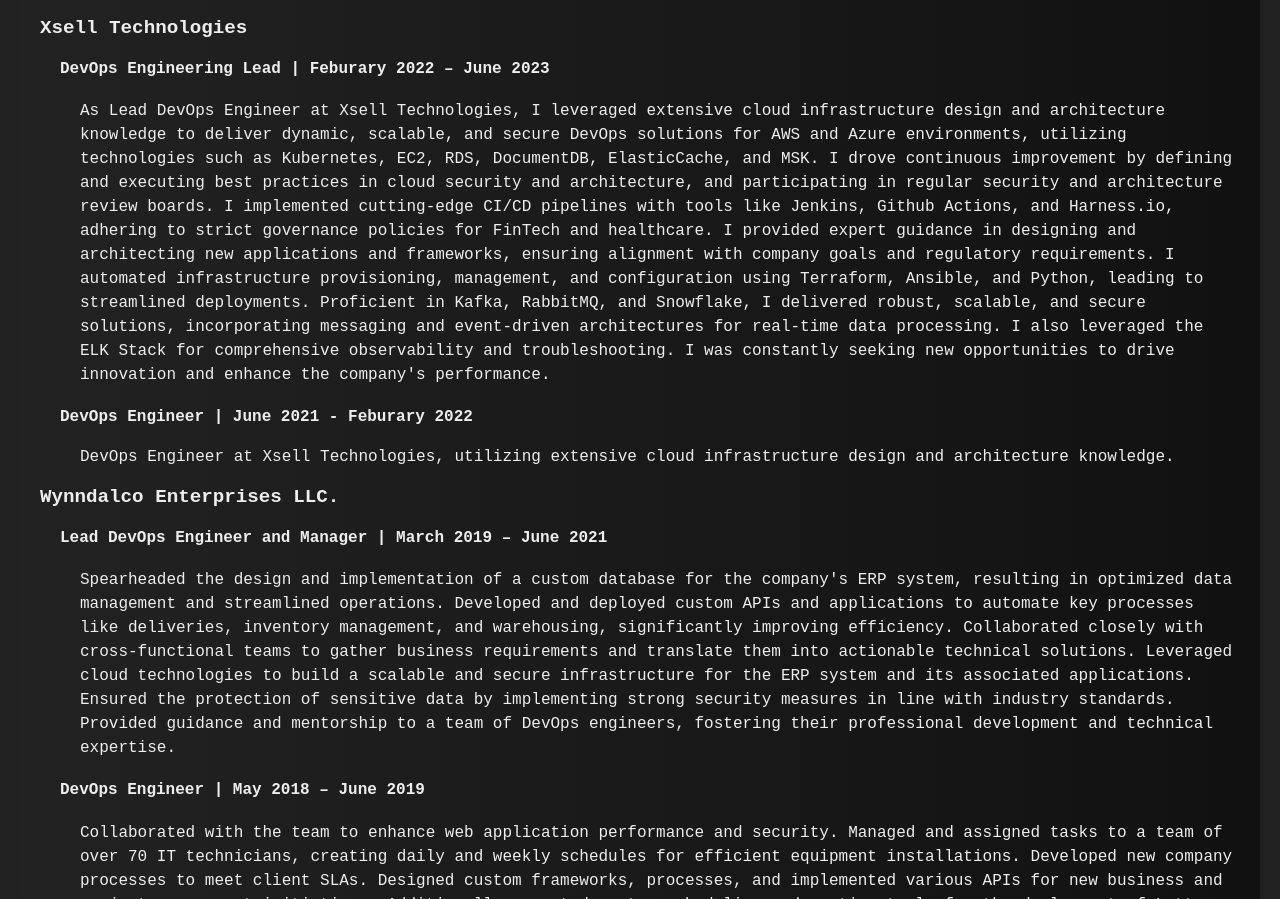
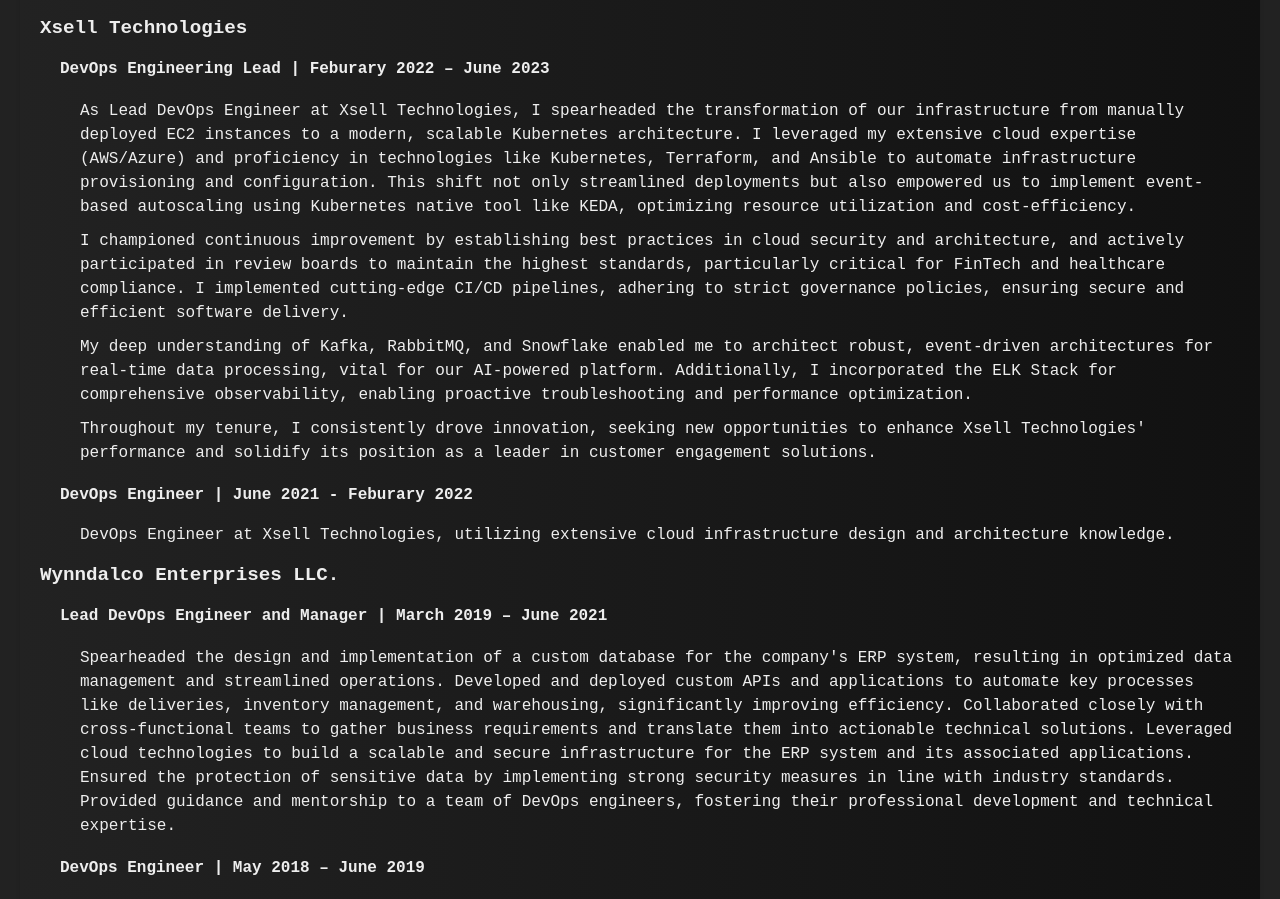
Before and after one commit to NyleGarcia/nyle-garcia.systems, a plain HTML site: page index.html in a window 1280 px wide. Shown: the part 871-1770 px from the top of the page. Drawn offline with Linux system fonts and the light colour scheme.

Commit message:
fix Xsell

```diff
--- a/index.html
+++ b/index.html
@@ -70,22 +70,26 @@
               <h4>DevOps Engineering Lead | Feburary 2022 – June 2023</h4>
               <ul>
 
-                <p>
-                  As Lead DevOps Engineer at Xsell Technologies, I leveraged extensive cloud infrastructure design and
-                  architecture knowledge to deliver dynamic, scalable, and secure DevOps solutions for AWS and Azure
-                  environments, utilizing technologies such as Kubernetes, EC2, RDS, DocumentDB, ElasticCache, and MSK.
-                  I drove continuous improvement by defining and executing best practices in cloud security and
-                  architecture, and participating in regular security and architecture review boards. I implemented
-                  cutting-edge CI/CD pipelines with tools like Jenkins, Github Actions, and Harness.io, adhering to
-                  strict governance policies for FinTech and healthcare. I provided expert guidance in designing and
-                  architecting new applications and frameworks, ensuring alignment with company goals and regulatory
-                  requirements. I automated infrastructure provisioning, management, and configuration using Terraform,
-                  Ansible, and Python, leading to streamlined deployments. Proficient in Kafka, RabbitMQ, and Snowflake,
-                  I delivered robust, scalable, and secure solutions, incorporating messaging and event-driven
-                  architectures for real-time data processing. I also leveraged the ELK Stack for comprehensive
-                  observability and troubleshooting. I was constantly seeking new opportunities to drive innovation and
-                  enhance the company's performance.
+                <p>As Lead DevOps Engineer at Xsell Technologies, I spearheaded the transformation of our infrastructure
+                  from manually deployed EC2 instances to a modern, scalable Kubernetes architecture. I leveraged my
+                  extensive cloud expertise (AWS/Azure) and proficiency in technologies like Kubernetes, Terraform, and
+                  Ansible to automate infrastructure provisioning and configuration. This shift not only streamlined
+                  deployments but also empowered us to implement event-based autoscaling using Kubernetes native tool like KEDA,
+                  optimizing resource utilization and cost-efficiency.</p>
+
+                <p>I championed continuous improvement by establishing best practices in cloud security and
+                  architecture, and actively participated in review boards to maintain the highest standards,
+                  particularly critical for FinTech and healthcare compliance. I implemented cutting-edge CI/CD
+                  pipelines, adhering to strict governance policies, ensuring secure and efficient software delivery.
                 </p>
+
+                <p>My deep understanding of Kafka, RabbitMQ, and Snowflake enabled me to architect robust, event-driven
+                  architectures for real-time data processing, vital for our AI-powered platform. Additionally, I
+                  incorporated the ELK Stack for comprehensive observability, enabling proactive troubleshooting and
+                  performance optimization.</p>
+
+                <p>Throughout my tenure, I consistently drove innovation, seeking new opportunities to enhance Xsell
+                  Technologies' performance and solidify its position as a leader in customer engagement solutions.</p>
               </ul>
             </li>
             <li>
```
